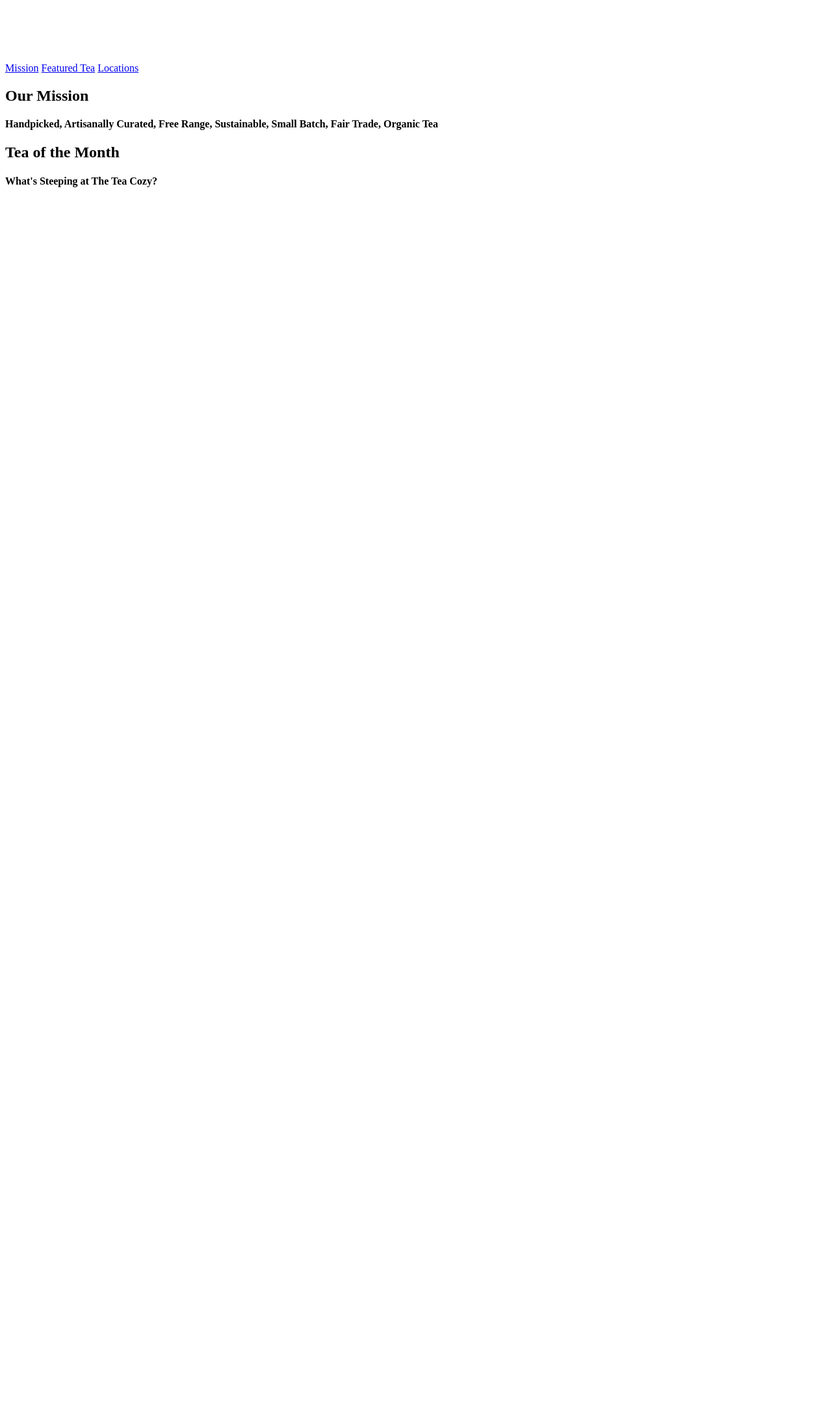
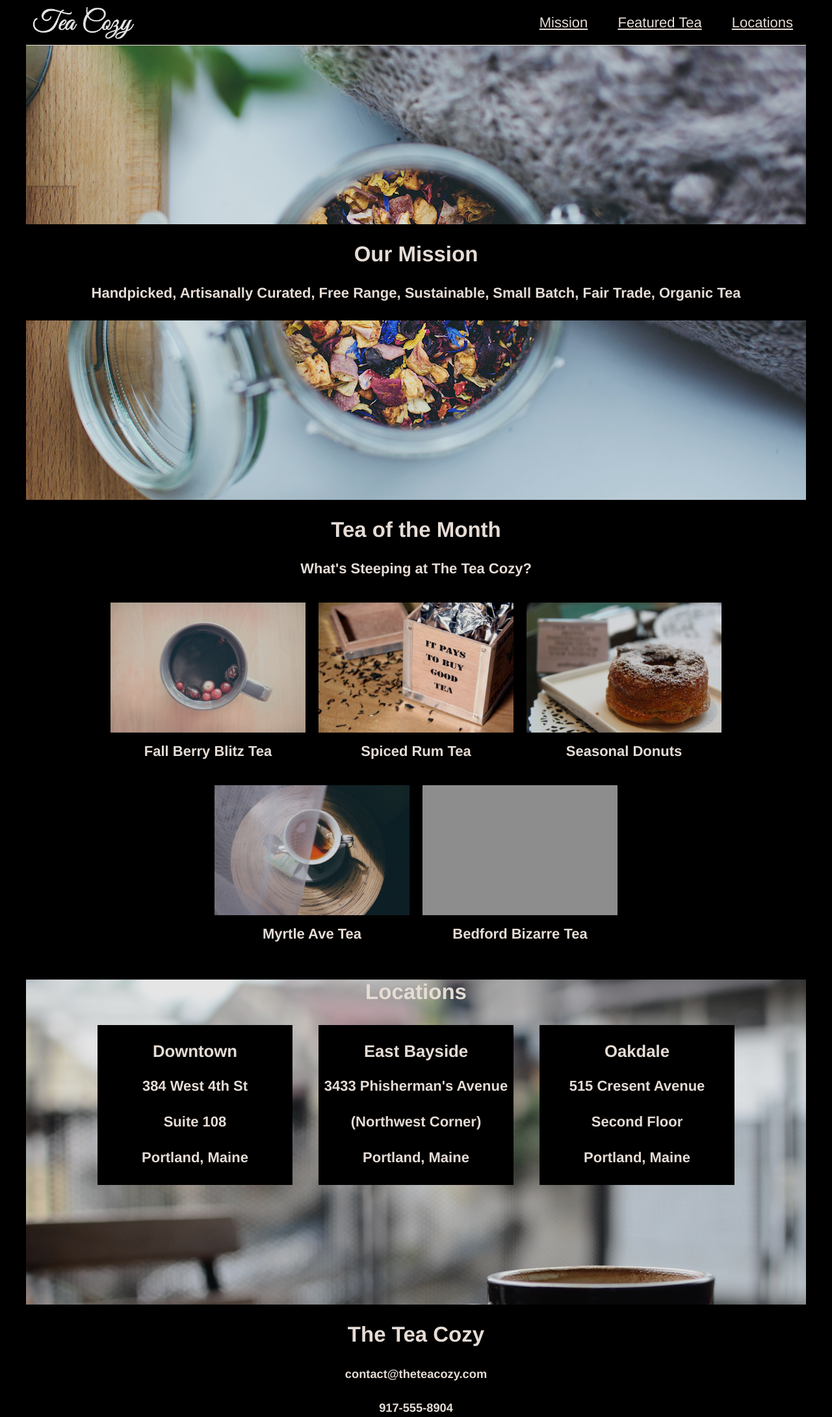
Before and after one commit to rhensel44/TeaCozy, a plain HTML site: page index.html in a window 1280 px wide. Shown: the top 2180 px of the page at 65% size. Before the commit the page ends 800 px from the top, so only its background shows below. Drawn offline with Linux system fonts and the light colour scheme; grey boxes are pictures that could not be loaded.

Commit message:
first draft of finished site

```diff
--- a/index.html
+++ b/index.html
@@ -1,22 +1,33 @@
 <!DOCTYPE html>
 <html>
   <head>
-    <title></title>
+    <title>Tea Cozy</title>
+    <link href="./resources/css/style.css" type="text/css" rel="stylesheet">
   </head>
   <body>
-    <header>
+    <header class="container">
       <img src="./resources/pictures/img-tea-cozy-logo.png">
       <nav class="nav">
+        <span>
           <a href="#">Mission</a>
+        </span>
+        <span>
           <a href="#">Featured Tea</a>
+        </span>
+        <span>
           <a href="#">Locations</a>
+        </span>
       </nav>
     </header>
 
+    <div class="main">
+
       <div class="mission">
+        <div class="content">
           <h2>Our Mission</h2>
           <h4>Handpicked, Artisanally Curated, Free Range, Sustainable, Small Batch, Fair Trade, Organic Tea
           </h4>
+        </div>
       </div>
 
       <div class="Tea">
@@ -24,8 +35,64 @@
           <h2>Tea of the Month</h2>
           <h4>What's Steeping at The Tea Cozy?</h4>
         </div>
+        <div class="tearows">
+          <div class="teaitem">
+            <img src="./resources/pictures/img-berryblitz.jpg">
+            <h4>Fall Berry Blitz Tea</h4>
+          </div>
+          <div class="teaitem">
+            <img src="./resources/pictures/img-spiced-rum.jpg">
+            <h4>Spiced Rum Tea</h4>
+          </div>
+          <div class="teaitem">
+            <img src="./resources/pictures/img-donut.jpg">
+            <h4>Seasonal Donuts</h4>
+          </div>
+          <div class="teaitem">
+            <img src="./resources/pictures/img-myrtle-ave.jpg">
+            <h4>Myrtle Ave Tea</h4>
+          </div>
+          <div class="teaitem">
+            <img src="./resources/pictures/img-bedford-bizarre.jpg">
+            <h4>Bedford Bizarre Tea</h4>
+          </div>
+        </div>
       </div>
 
+      <div class="locations">
+        <h2>Locations</h2>
+        <div class="places">
+          <div class="location">
+            <h3>Downtown</h3>
+            <h4>384 West 4th St</h4>
+            <h4>Suite 108</h4>
+            <h4>Portland, Maine</h4>
+          </div>
+          <div class="location">
+            <h3>East Bayside</h3>
+            <h4>3433 Phisherman's Avenue</h4>
+            <h4>(Northwest Corner)</h4>
+            <h4>Portland, Maine</h4>
+          </div>
+          <div class="location">
+            <h3>Oakdale</h3>
+            <h4>515 Cresent Avenue</h4>
+            <h4>Second Floor</h4>
+            <h4>Portland, Maine</h4>
+          </div>
+        </div>
+      </div>
 
+      <div class="ending">
+        <h2>The Tea Cozy</h2>
+        <h5>contact@theteacozy.com</h5>
+        <h5>917-555-8904</h5>
+      </div>
+
+    </div>
+
+    <footer>
+      <h5>copyright The Tea Cozy 2017</h5>
+    </footer>
   </body>
 </html>
--- a/resources/css/style.css
+++ b/resources/css/style.css
@@ -0,0 +1,120 @@
+body {
+  margin: 0 auto;
+  font-family: Helvetica;
+  color: seashell;
+  background-color: black;
+  font-size: 22px;
+  text-align: center;
+  opacity: 0.9;
+  width: 1200px;
+}
+
+.container {
+  display: flex;
+  justify-content: center;
+  flex-wrap: wrap;
+}
+
+header {
+  height: 69px;
+  align-items: center;
+  position: fixed;
+  width: 1200px;
+  z-index: 5;
+  border-bottom: 1px solid seashell;
+  margin-top: 0px;
+  background-color: black;
+}
+
+header img {
+  height: 50px;
+  padding-left: 10px;
+}
+
+nav {
+  text-align: right;
+  flex-grow: 1;
+}
+
+nav span {
+  display: inline-block;
+  padding: 20px; 10px;
+}
+
+a {
+  color: seashell;
+  text-align: right;
+}
+
+.main {
+  padding-top: 69px;
+}
+
+.mission {
+  height: 700px;
+  background-image: url("../pictures/img-mission-background.jpg");
+  display: flex;
+  justify-content: center;
+
+}
+
+.mission .content {
+  background-color: black;
+  width: 100%;
+  margin: auto;
+}
+
+.tea {
+  margin-top: 100px;
+  width: 1000px;
+  margin: auto;
+}
+
+.tearows {
+    display: flex;
+    justify-content: center;
+    flex-wrap: wrap;
+}
+
+.teaitem img {
+  height: 200px;
+  width: 300px;
+  margin: 10px;
+}
+
+h4 {
+  margin-top: 0px;
+}
+
+.locations {
+  height: 500px;
+  background-image: url("../pictures/img-locations-background.jpg");
+}
+
+.places {
+  margin: auto;
+  width: 1200px;
+  display: flex;
+  justify-content: center;
+  flex-wrap: wrap;
+}
+
+.location {
+  background-color: black;
+  display: flex;
+  flex-direction: column;
+  justify-content: center;
+  opacity: 1;
+  width: 300px;
+  margin: 5px 20px;
+  padding-top 10px;
+}
+
+.ending {
+  height: 200px;
+}
+
+footer {
+  margin-left: 20px;
+  text-align: left;
+}
--- /dev/null
+++ b/resources/styleold.css
@@ -0,0 +1,57 @@
+body{
+  font-family: Helvetica;
+  font-size: 22px;
+  color: seashell;
+  background-color: black;
+  opacity: 0.9;
+  text-align: center;
+  margin: 0;
+}
+
+header {
+  display: flex;
+  position: fixed;
+  align-items: center;
+  width: 100%;
+}
+
+header img {
+  display: flex;
+  height: 50px;
+  padding-left: 10px;
+  align-items: center;
+  justify-content: flex-end;
+}
+
+nav {
+  display: flex;
+  justify content: flex-end;
+}
+
+a {
+    display: inline-block;
+    justify-content: flex-end;
+    text-decoration: underline;
+    color: seashell;
+    padding-right: 10px;
+    padding-left: 10px;
+}
+
+.mission {
+  display: flex;
+  justify-content: center;
+  padding-top: 69px;
+  background-image: url("../pictures/img-mission-background.jpg");
+  height: 700px;
+  width: 1200px;
+}
+
+.content {
+  margin: auto;
+  background-color: black;
+  width: 100%;
+}
+
+.main {
+    padding-top: 69px;
+}
```
Lines whose indentation alone changed are shown as unchanged.
